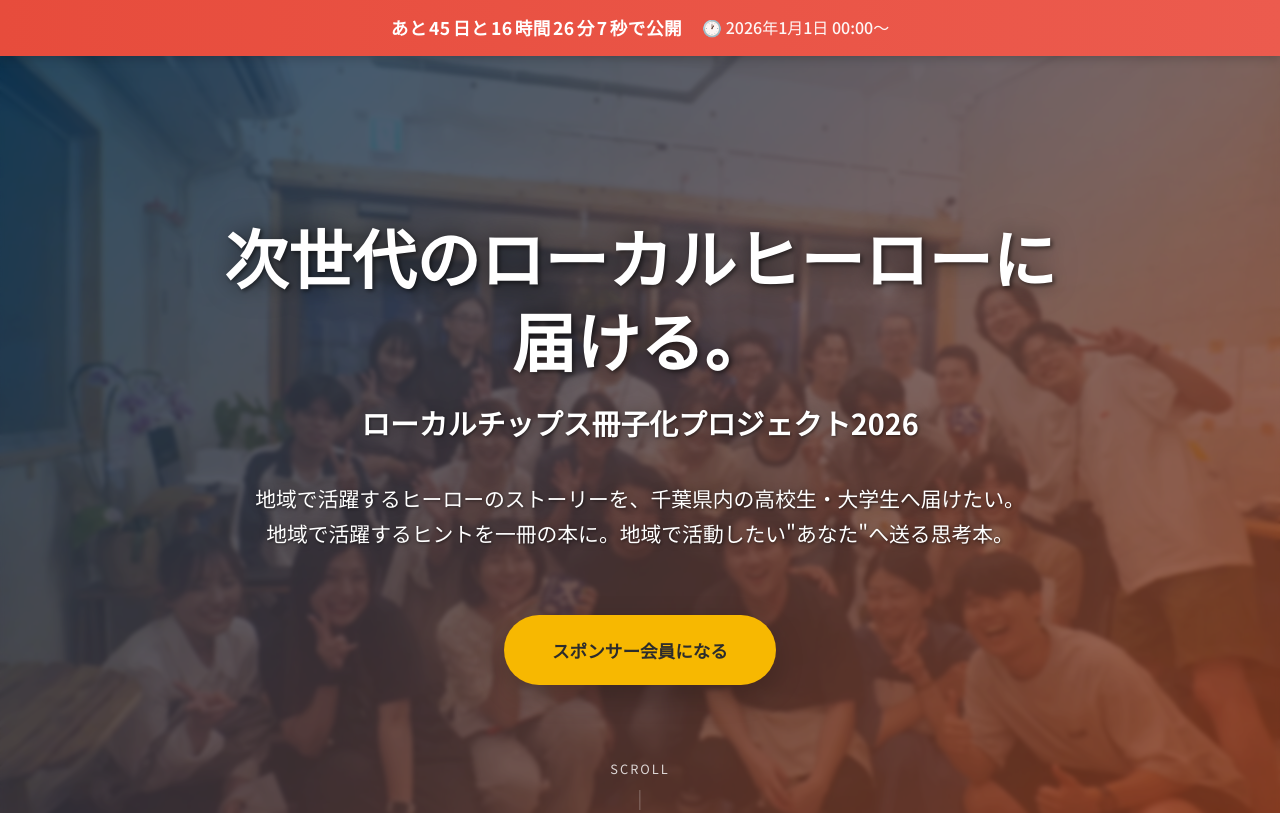
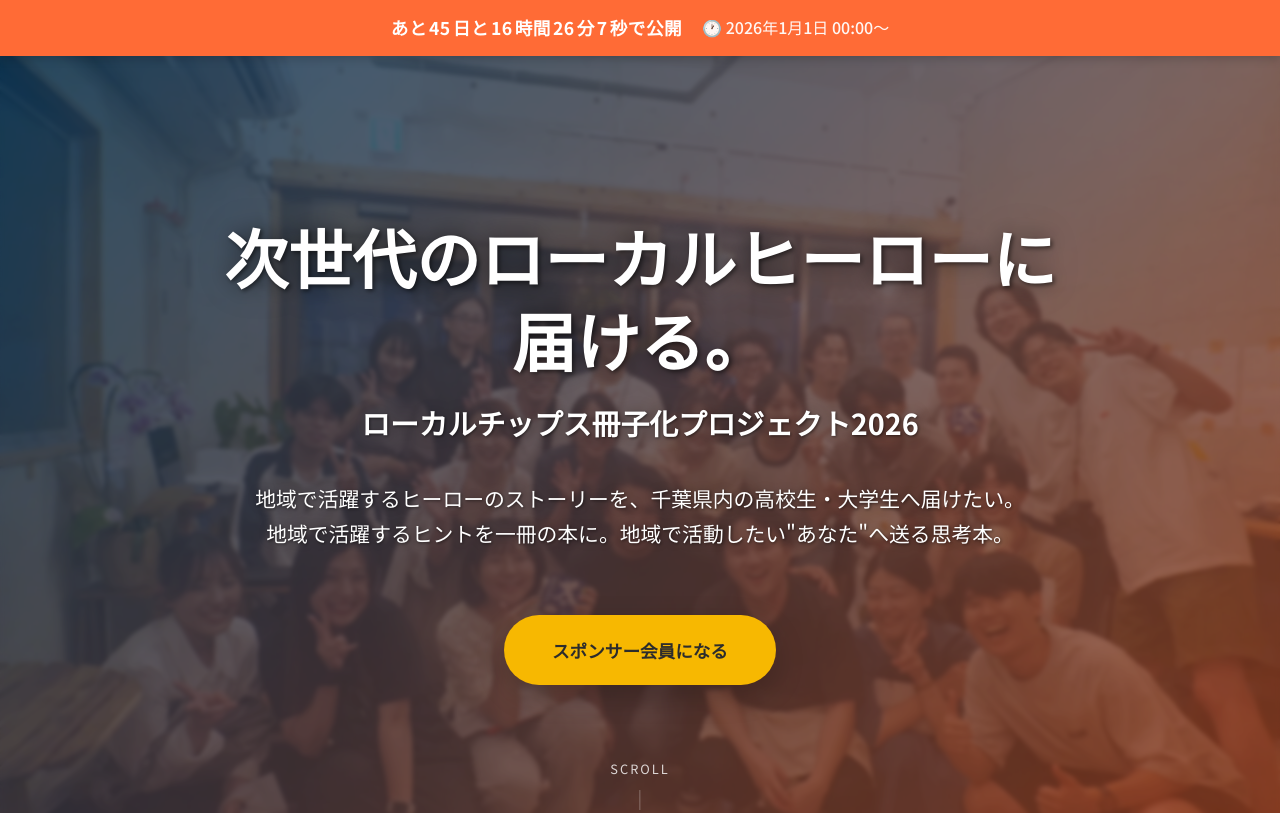
Before and after one commit to harmonic-society/localtips_fund, a plain HTML site: page index.html in a window 1280 px wide. Shown: the top 813 px of the page. Drawn offline with Linux system fonts and the light colour scheme; no server answers.

Commit message:
Change countdown bar background color to #ff6b36
Updated the countdown bar background from red gradient to solid #ff6b36 color as requested.

🤖 Generated with [Claude Code](https://claude.com/claude-code)

Co-Authored-By: Claude <noreply@anthropic.com>

```diff
--- a/styles.css
+++ b/styles.css
@@ -116,7 +116,7 @@ html {
     top: 0;
     left: 0;
     right: 0;
-    background: linear-gradient(90deg, #E74C3C 0%, #EC5B4E 100%);
+    background: #ff6b36;
     color: white;
     padding: 12px 0;
     z-index: 1000;
```
